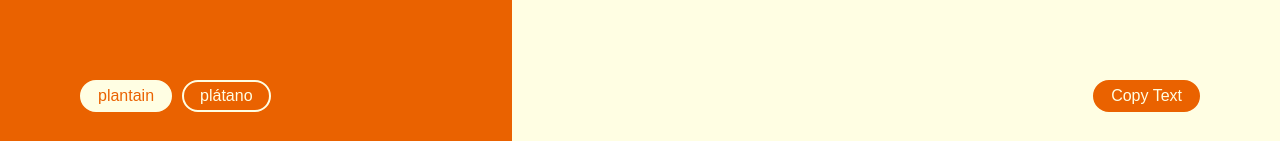
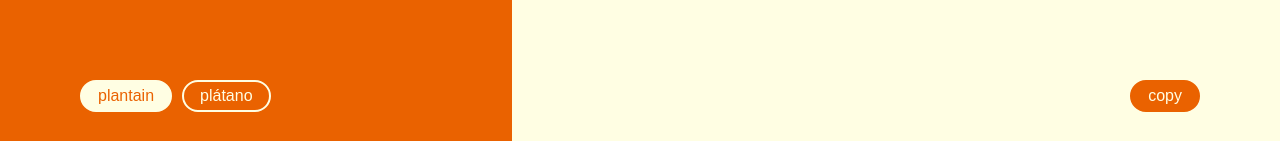
Before and after one commit to mmergal92/Proof_website, a React (Create React App) app: page /loremipsum in a window 1280 px wide. Both pictures are taken after typing "5" into the empty fields and a click on the input "Enter". Shown: the top 141 px of the page. Built offline with nearby package versions, Linux system fonts and the light colour scheme; the HTML template or start-up script is replaced by a standard one; a web font is replaced by a local one.

Commit message:
editing colors

```diff
--- a/src/App.css
+++ b/src/App.css
@@ -346,6 +346,11 @@ a:hover{
 .credit a{
   color: white !important;
 }
+.linkwave{
+  -webkit-text-decoration-style: wavy !important;
+  -moz-text-decoration-style: wavy !important;
+  text-decoration-style: wavy !important;
+}
 
 /*
 .paragraph-number {
--- a/src/pages/loremipsum.js
+++ b/src/pages/loremipsum.js
@@ -90,7 +90,7 @@ const Loremipsum = () => {
                 </div>
                 <div className="made-by">
                 <p className="credit">
-                        Made by <a href="https://segacyroberts.com/" target="_blank" >Segacy</a> and <a href="https://mariamergal.dev/" target="_blank" >Maria</a> <br/>
+                        Made by <a href="https://segacyroberts.com/" target="_blank" className="linkwave" >Segacy</a> <span className="linkwave">and</span> <a href="https://mariamergal.dev/" target="_blank" className="linkwave">Maria</a> <br/>
                         Vulf Sans Font by the Oh No Type Foundry @ohnotypeco
                     </p>
                 </div>
@@ -99,7 +99,7 @@ const Loremipsum = () => {
                 {text && (
                 <>
                     <button className="copy-button" onClick={handleCopy}>
-                    Copy Text
+                    copy
                     </button>
 
 
```
